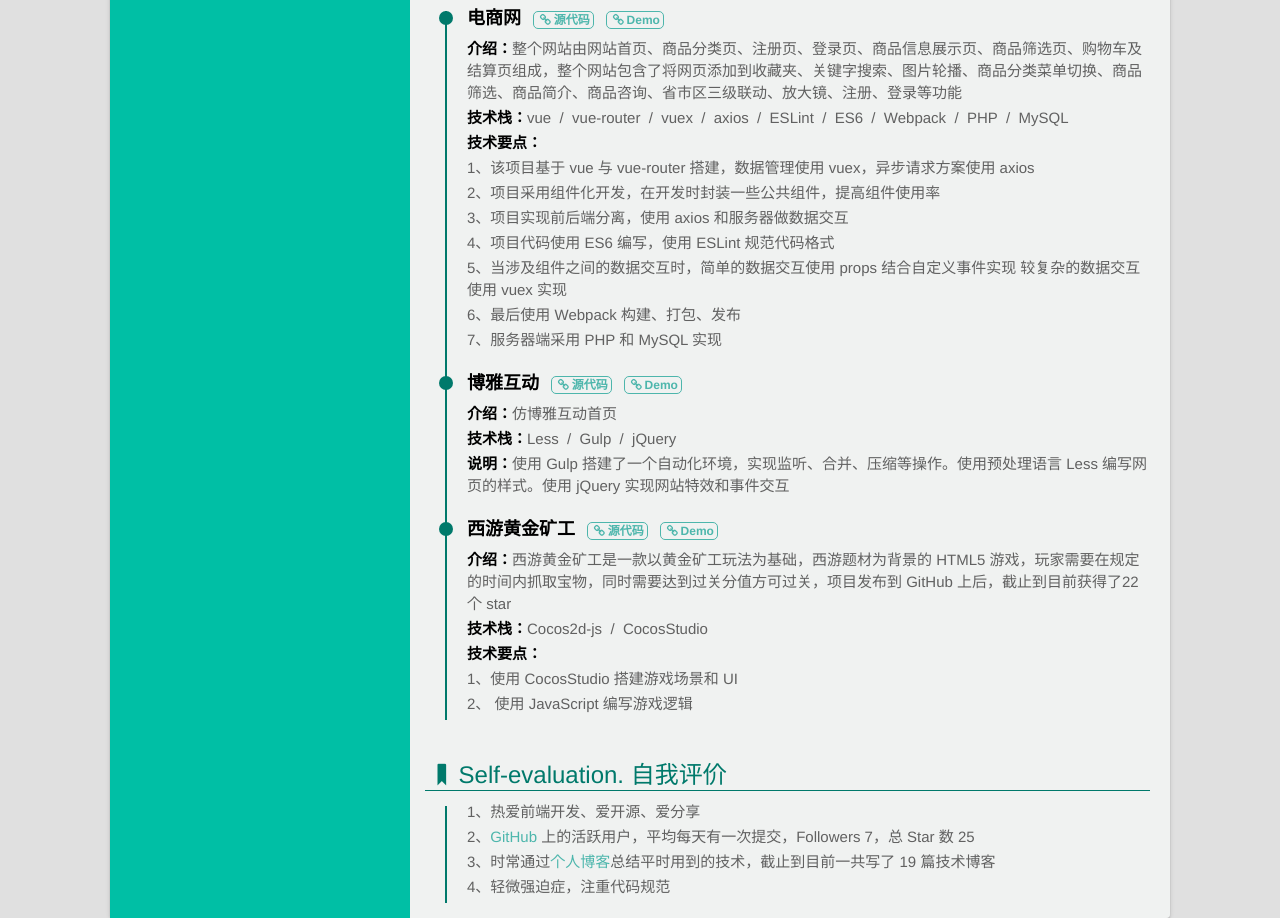
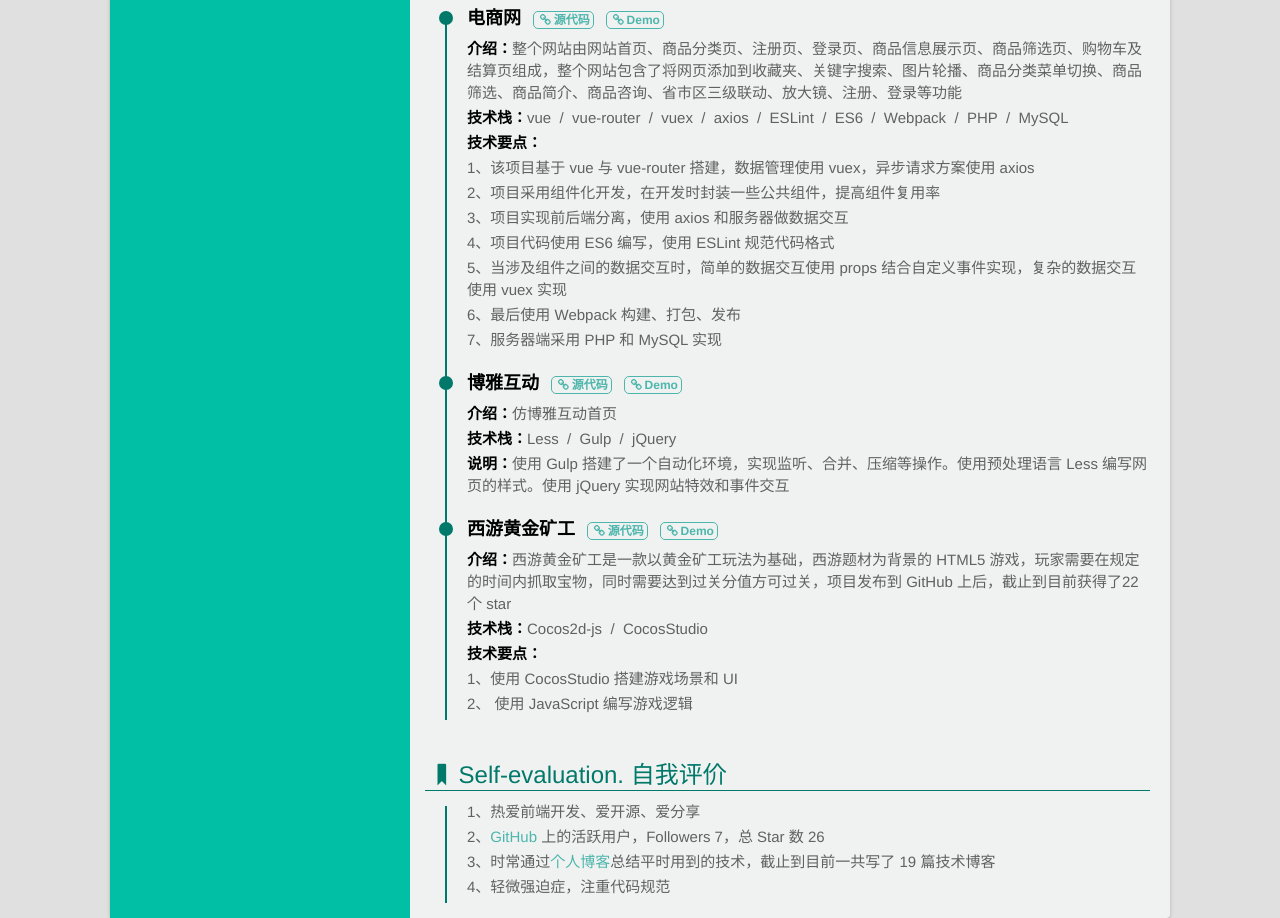
Before and after one commit to meishadevs/resume, a website: page src/index.html in a window 1280 px wide. Shown: the part 717-1635 px from the top of the page. Drawn offline with Linux system fonts and the light colour scheme; files that its build step writes are made by us from their sources.

Commit message:
fix some bugs

```diff
--- a/src/index.html
+++ b/src/index.html
@@ -106,11 +106,10 @@
                         <p><strong>技术栈：</strong>vue&nbsp;&nbsp;/&nbsp;&nbsp;vue-router&nbsp;&nbsp;/&nbsp;&nbsp;vuex&nbsp;&nbsp;/&nbsp;&nbsp;axios&nbsp;&nbsp;/&nbsp;&nbsp;ESLint&nbsp;&nbsp;/&nbsp;&nbsp;ES6&nbsp;&nbsp;/&nbsp;&nbsp;Webpack&nbsp;&nbsp;/&nbsp;&nbsp;PHP&nbsp;&nbsp;/&nbsp;&nbsp;MySQL</p>
                         <p><strong>技术要点：</strong></p>
                         <p>1、该项目基于 vue 与 vue-router 搭建，数据管理使用 vuex，异步请求方案使用 axios</p>
-                        <p>2、项目采用组件化开发，在开发时封装一些公共组件，提高组件使用率</p>
+                        <p>2、项目采用组件化开发，在开发时封装一些公共组件，提高组件复用率</p>
                         <p>3、项目实现前后端分离，使用 axios 和服务器做数据交互</p>
                         <p>4、项目代码使用 ES6 编写，使用 ESLint 规范代码格式</p>
-                        <p>5、当涉及组件之间的数据交互时，简单的数据交互使用 props 结合自定义事件实现
-                            较复杂的数据交互使用 vuex 实现</p>
+                        <p>5、当涉及组件之间的数据交互时，简单的数据交互使用 props 结合自定义事件实现，复杂的数据交互使用 vuex 实现</p>
                         <p>6、最后使用 Webpack 构建、打包、发布</p>
                         <p>7、服务器端采用 PHP 和 MySQL 实现</p>
                     </li>
@@ -146,7 +145,7 @@
                 <ul class="exp">
                     <li>
                         <p>1、热爱前端开发、爱开源、爱分享</p>
-                        <p>2、<a href="https://github.com/meishadevs">GitHub</a> 上的活跃用户，平均每天有一次提交，Followers 7，总 Star 数 25</p>
+                        <p>2、<a href="https://github.com/meishadevs">GitHub</a> 上的活跃用户，Followers 7，总 Star 数 26</p>
                         <p>3、时常通过<a href="http://meishadevs.com/">个人博客</a>总结平时用到的技术，截止到目前一共写了 19 篇技术博客</p>
                         <p>4、轻微强迫症，注重代码规范</p>
                     </li>
```
